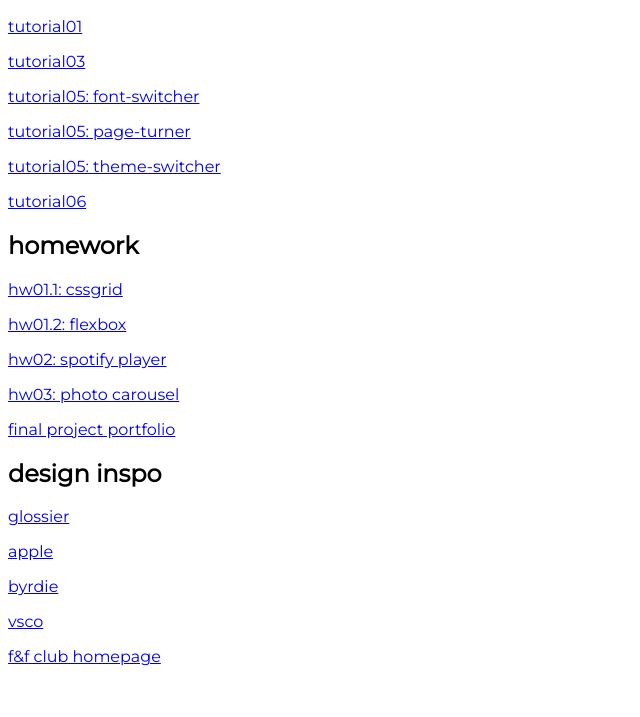
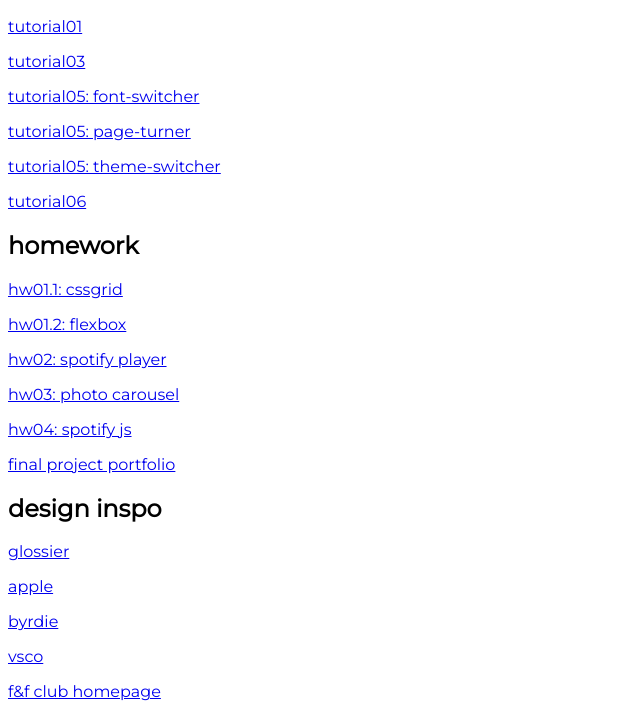
Before and after one commit to kaceehaslett/cs130-coursework, a plain HTML site: page index.html in a window 1280 px wide. Shown: the part 114-831 px from the top of the page, without its empty margins (0-640 px from the left). Before the commit the page ends 800 px from the top, so only its background shows below. Drawn offline with Linux system fonts and the light colour scheme.

Commit message:
FIX AGAINgit add .

```diff
--- a/index.html
+++ b/index.html
@@ -31,7 +31,7 @@
                 <p><a href="hw01/02_flexbox/index.html">hw01.2: flexbox</a></p>
                 <p><a href="hw02/index.html">hw02: spotify player</a></p>
                 <p><a href="hw03/index.html">hw03: photo carousel</a></p>
-
+                <p><a href="hw04/your_task/index.html">hw04: spotify js</a></p>
                 <p><a href="portfolio/homepage.html">final project portfolio</a></p>
             </section>
             <section id="inspiration">
```
